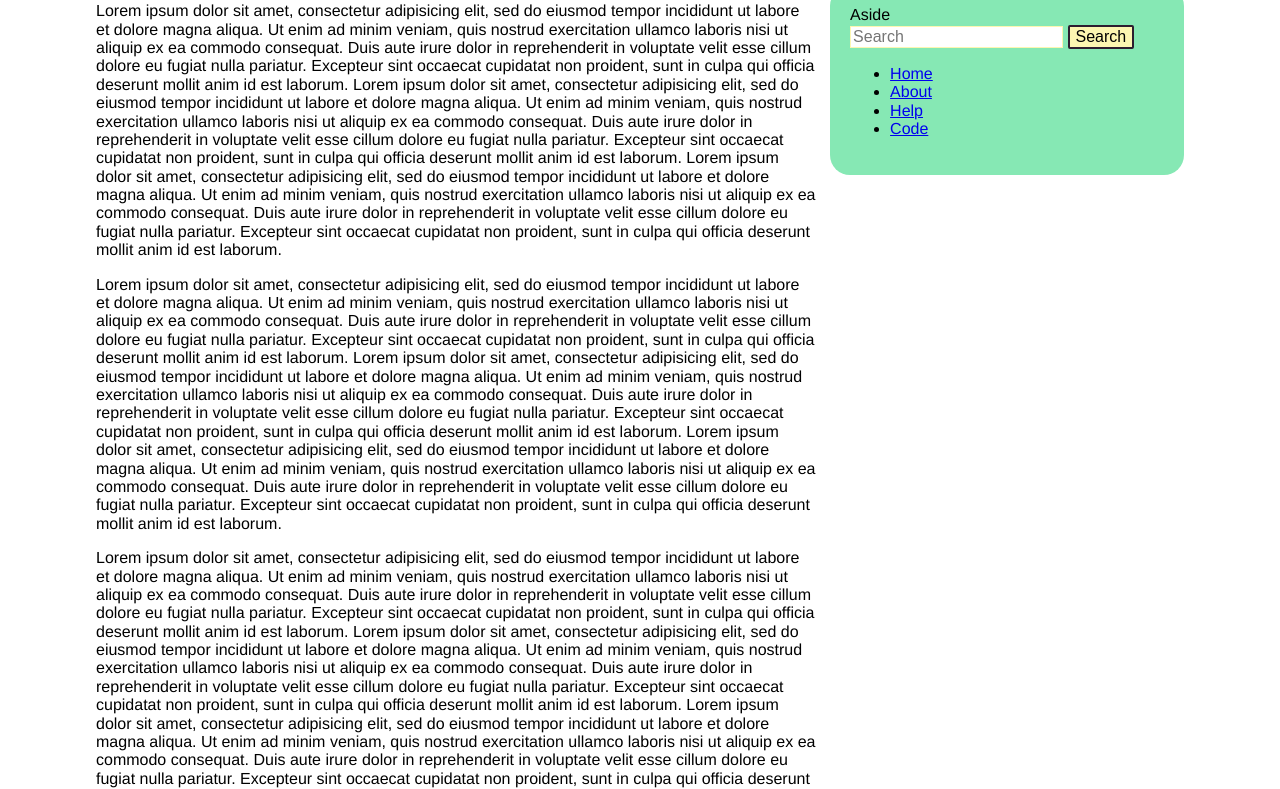
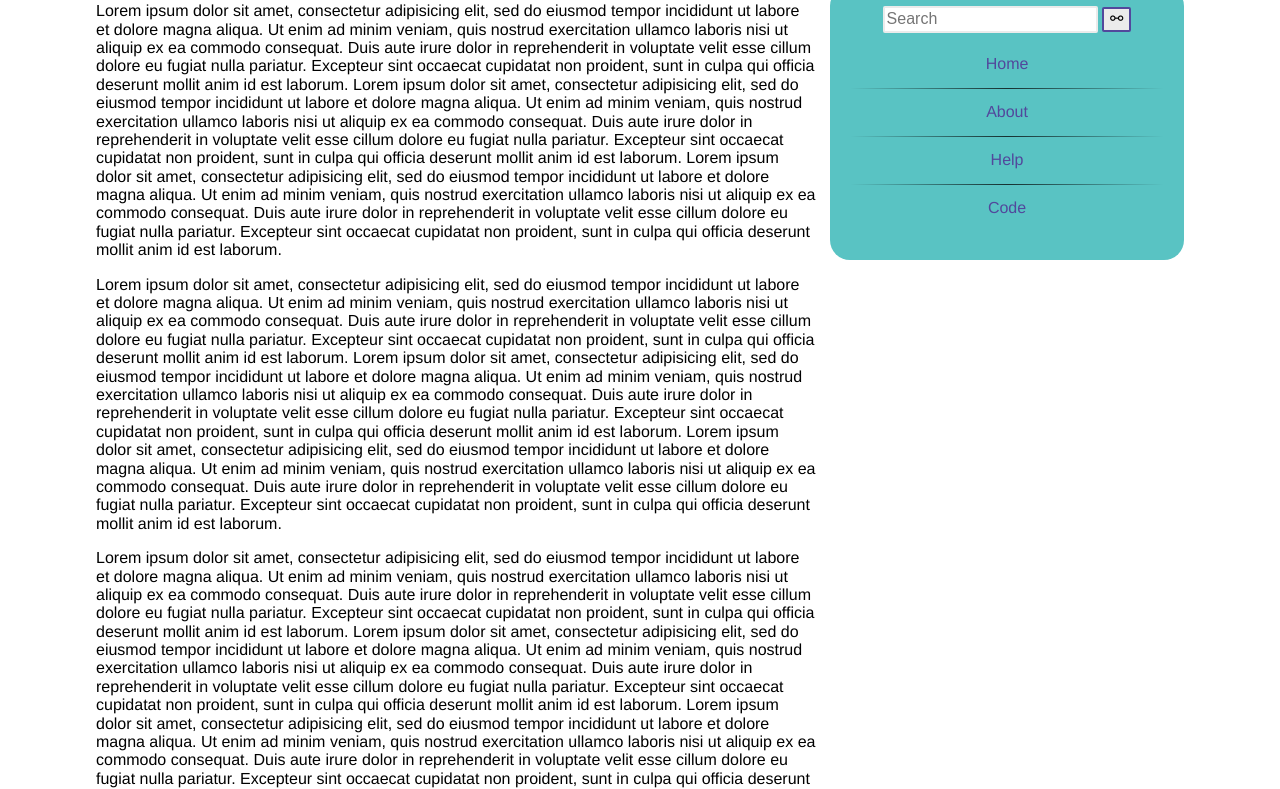
Before and after one commit to Scibuild/intelligence-website-testing, a website: page index.html in a window 1280 px wide. Shown: the part 201-990 px from the top of the page. Drawn offline with nearby package versions, Linux system fonts and the light colour scheme.

Commit message:
finishing styles

```diff
--- a/index.html
+++ b/index.html
@@ -45,15 +45,14 @@
     <aside>
       <div class="aside">
         <div class="wrapper">
-          Aside
           <form target="#">
             <input type="text" name="search" value="" placeholder="Search" />
-            <input type="submit" name="submit" value="Search"  />
+            <input type="submit" name="submit" value="&#x26af;"  />
           </form>
           <ul>
-            <li><a href="#">Home</a></li>
-            <li><a href="#">About</a></li>
-            <li><a href="#">Help</a></li>
+            <li><a href="#">Home</a></li><hr />
+            <li><a href="#">About</a></li><hr />
+            <li><a href="#">Help</a></li><hr />
             <li><a href="https://github.com/Scibuild/intelligence-website-testing">Code</a></li>
           </ul>
         </div>
--- a/sass/_aside.scss
+++ b/sass/_aside.scss
@@ -2,4 +2,33 @@
   background-color: $color_green;
   padding: 20px;
   border-radius: 20px;
+  text-align: center;
+  ul {
+    list-style: none;
+    padding: 0;
+    hr{
+      border: 0;
+      height: 1px;
+      background-image: linear-gradient(to right, rgba(0, 0, 0, 0), rgba(0, 0, 0, 0.75), rgba(0, 0, 0, 0));
+    }
+  }
+  li {
+    padding: 0.4em;
+
+  }
+  a {
+    text-decoration: none;
+    color: $color_purple;
+
+      &:visited {
+        color: $color_purple;
+      }
+      &:hover {
+        color: $color_red;
+        //background-color: $color_purple;
+      }
+      &:active {
+        color: $color_orange;
+      }
+  }
 }
--- a/sass/_footer.scss
+++ b/sass/_footer.scss
@@ -1,6 +1,6 @@
 
 footer {
-  background-color: $color_purple;
+  background-color: black;
   padding: 1em;
   min-height: 40px;
   color: $color_green;
--- a/sass/_forms.scss
+++ b/sass/_forms.scss
@@ -2,16 +2,18 @@
 *   Text Fields
 */
 #{$all-text-inputs} {
-  border: 1px solid $color_yellow;
+  border: 2px solid $color_yellow;
+  border-radius: 2px;
+  padding: 2px;
 }
 
 #{$all-text-inputs-focus},
 #{$all-text-inputs-hover} {
-  border: 1px solid $color_orange;
+  border: 2px solid $color_orange;
 }
 
 #{$all-text-inputs-active} {
-  border: 1px solid $color_red;
+  border: 2px solid $color_red;
 }
 
 /*
--- a/sass/_header.scss
+++ b/sass/_header.scss
@@ -1,5 +1,5 @@
 header {
-  background-color: black;
+  background-color: $color_purple;
   color: $color_yellow;
   .wrap {
     padding: 2em;
@@ -11,6 +11,7 @@ header {
     font-family: 'Roboto Slab', serif;
     text-align: center;
     padding-top: 30px;
+    color: $color_green;
   }
 }
 
@@ -33,7 +34,7 @@ nav {
         color: $color_yellow;
       }
       &:hover {
-        color: $color_orange;
+        color: $color_green;
         //background-color: $color_purple;
       }
       &:active {
--- a/sass/_variables.scss
+++ b/sass/_variables.scss
@@ -1,10 +1,10 @@
 /* Coolors Exported Palette - coolors.co/86e8b4-fcf6b1-f7b32b-f72c25-2d1e2f */
 
-$color_green: rgba(134, 232, 180, 1);
-$color_yellow: rgba(252, 246, 177, 1);
-$color_orange: rgba(247, 179, 43, 1);
-$color_red: rgba(247, 44, 37, 1);
-$color_purple: rgba(45, 30, 47, 1);
+$color_green: rgba(89, 195, 195, 1);
+$color_yellow: rgba(235, 235, 235, 1);
+$color_orange: rgba(64, 98, 187, 1);
+$color_red: rgba(244, 91, 105, 1);
+$color_purple: rgba(82, 72, 156, 1);
 
 $source_sans: "Source Sans Pro","Helvetica Neue","Helvetica","Arial",sans-serif;
 
```
Also changed, not shown: css/main.css.
